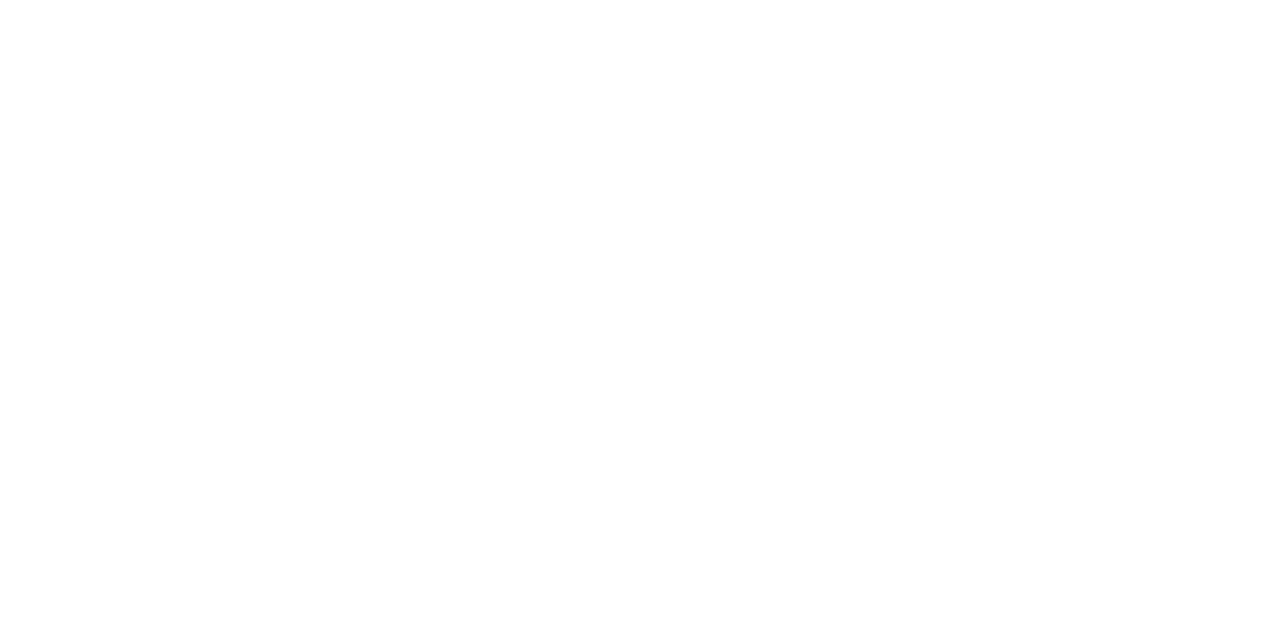
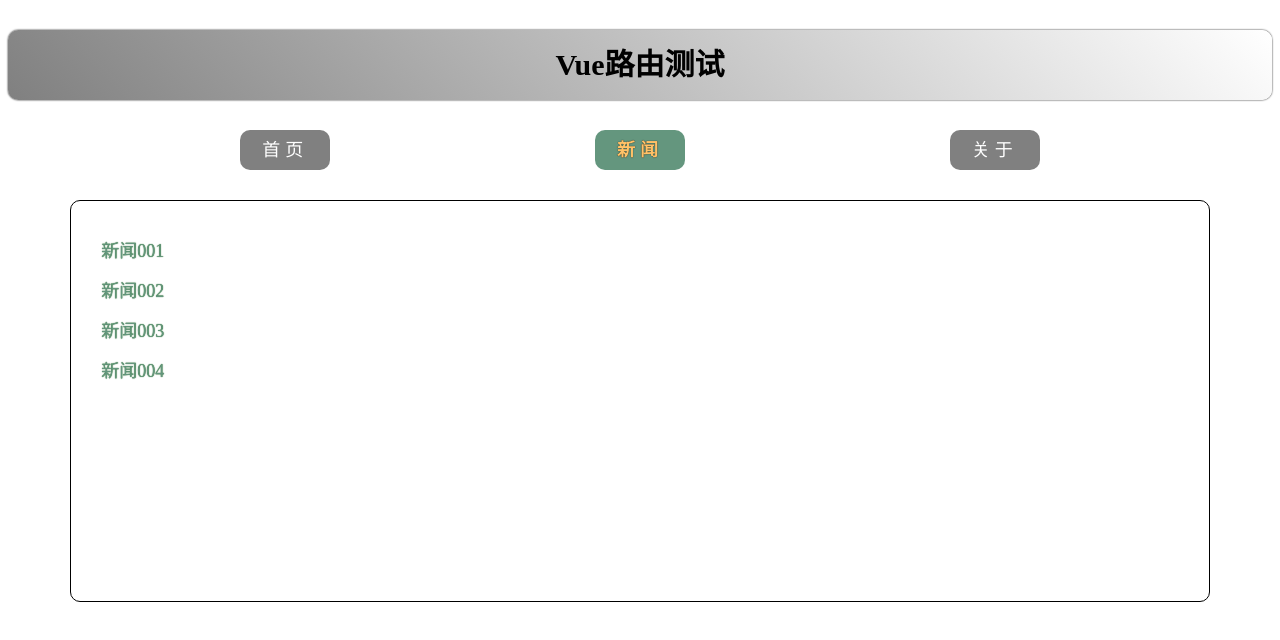
Before and after one commit to lhj502819/Vue3-Learning, a Vue app: page /news in a window 1280 px wide. Shown: the top 640 px of the page. Built offline with nearby package versions, Linux system fonts and the light colour scheme.

Commit message:
路由相关代码示例提交

```diff
--- a/src/App.vue
+++ b/src/App.vue
@@ -1,12 +1,67 @@
 <template>
   <div class="app">
+    <h2 class="title">Vue路由测试</h2>
+    <!-- 导航区 -->
+    <div class="navigate">
+
+      <RouterLink to="/home" active-class="xiaozhupeiqi">首页</RouterLink>
+      <RouterLink to="/news" active-class="xiaozhupeiqi">新闻</RouterLink>
+      <RouterLink to="/about" active-class="xiaozhupeiqi">关于</RouterLink>
+    </div>
+    <!-- 展示区 -->
+    <div class="main-content">
+      <RouterView></RouterView>
+    </div>
   </div>
 </template>
 
 <script lang="ts" setup>
-
+import {RouterView, RouterLink} from 'vue-router'
 </script>
 
 <style>
-
+.title {
+  text-align: center;
+  word-spacing: 5px;
+  margin: 30px 0;
+  height: 70px;
+  line-height: 70px;
+  background-image: linear-gradient(45deg, gray, white);
+  border-radius: 10px;
+  box-shadow: 0 0 2px;
+  font-size: 30px;
+}
+.navigate {
+  display: flex;
+  justify-content: space-around;
+  margin: 0 100px;
+}
+.navigate a {
+  display: block;
+  text-align: center;
+  width: 90px;
+  height: 40px;
+  line-height: 40px;
+  border-radius: 10px;
+  background-color: gray;
+  text-decoration: none;
+  color: white;
+  font-size: 18px;
+  letter-spacing: 5px;
+}
+.navigate a.xiaozhupeiqi {
+  background-color: #64967E;
+  color: #ffc268;
+  font-weight: 900;
+  text-shadow: 0 0 1px black;
+  font-family: 微软雅黑;
+}
+.main-content {
+  margin: 0 auto;
+  margin-top: 30px;
+  border-radius: 10px;
+  width: 90%;
+  height: 400px;
+  border: 1px solid;
+}
 </style>
--- a/src/components/About.vue
+++ b/src/components/About.vue
@@ -0,0 +1,20 @@
+<template>
+  <div class="about">
+    <h2>大家好，欢迎来到尚硅谷直播间</h2>
+  </div>
+</template>
+
+<script setup lang="ts" name="About">
+
+</script>
+
+<style scoped>
+.about {
+  display: flex;
+  justify-content: center;
+  align-items: center;
+  height: 100%;
+  color: rgb(85, 84, 84);
+  font-size: 18px;
+}
+</style>
--- a/src/components/Home.vue
+++ b/src/components/Home.vue
@@ -0,0 +1,18 @@
+<template>
+  <div class="home">
+    <img src="http://www.atguigu.com/images/index_new/logo.png" alt="">
+  </div>
+</template>
+
+<script setup lang="ts" name="Home">
+
+</script>
+
+<style scoped>
+.home {
+  display: flex;
+  justify-content: center;
+  align-items: center;
+  height: 100%;
+}
+</style>
--- a/src/components/News.vue
+++ b/src/components/News.vue
@@ -0,0 +1,43 @@
+<template>
+  <div class="news">
+    <ul>
+      <li><a href="#">新闻001</a></li>
+      <li><a href="#">新闻002</a></li>
+      <li><a href="#">新闻003</a></li>
+      <li><a href="#">新闻004</a></li>
+    </ul>
+  </div>
+</template>
+
+<script setup lang="ts" name="News">
+
+</script>
+
+<style scoped>
+/* 新闻 */
+.news {
+  padding: 0 20px;
+  display: flex;
+  justify-content: space-between;
+  height: 100%;
+}
+.news ul {
+  margin-top: 30px;
+  list-style: none;
+  padding-left: 10px;
+}
+.news li>a {
+  font-size: 18px;
+  line-height: 40px;
+  text-decoration: none;
+  color: #64967E;
+  text-shadow: 0 0 1px rgb(0, 84, 0);
+}
+.news-content {
+  width: 70%;
+  height: 90%;
+  border: 1px solid;
+  margin-top: 20px;
+  border-radius: 10px;
+}
+</style>
```
Also changed, not shown: src/main.ts (+9 -3 lines), 1 other file (tests, documents, lock files or other folders).
